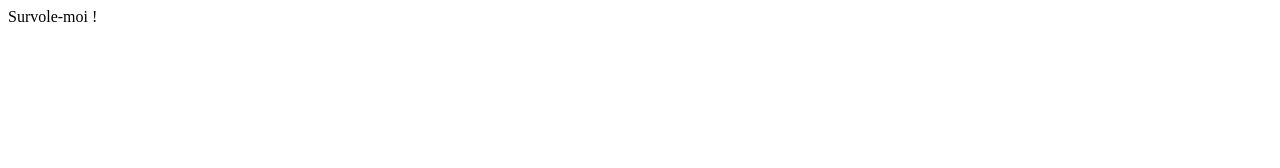
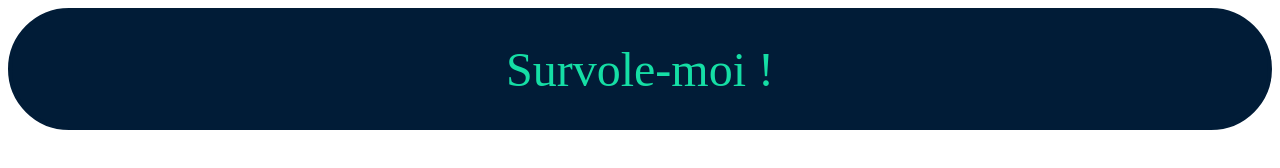
Before and after one commit to gulliet/Animations-CSS, a plain HTML site: page index.html in a window 1280 px wide. Drawn offline with Linux system fonts and the light colour scheme.

Commit message:
Added the button.

```diff
--- a/scss/style.scss
+++ b/scss/style.scss
@@ -1,2 +1,20 @@
 $cd-btn: #011C37;
 $cd-txt: #15DEA5;
+
+.btn {
+    background-color: $cd-btn;
+    color: $cd-txt;
+    text-align: center;
+    border: 4px solid $cd-btn;
+    border-radius: 10rem;
+    cursor: pointer;
+    font-size: 3rem;
+    overflow: hidden;
+    padding: 1.85rem 3rem;
+    position: relative;
+    transition: transform 400ms;
+
+    &:hover {
+        transform: scale(1.15);
+    }
+}
```
Also changed, not shown: assets/css/style.css, 1 other file.
